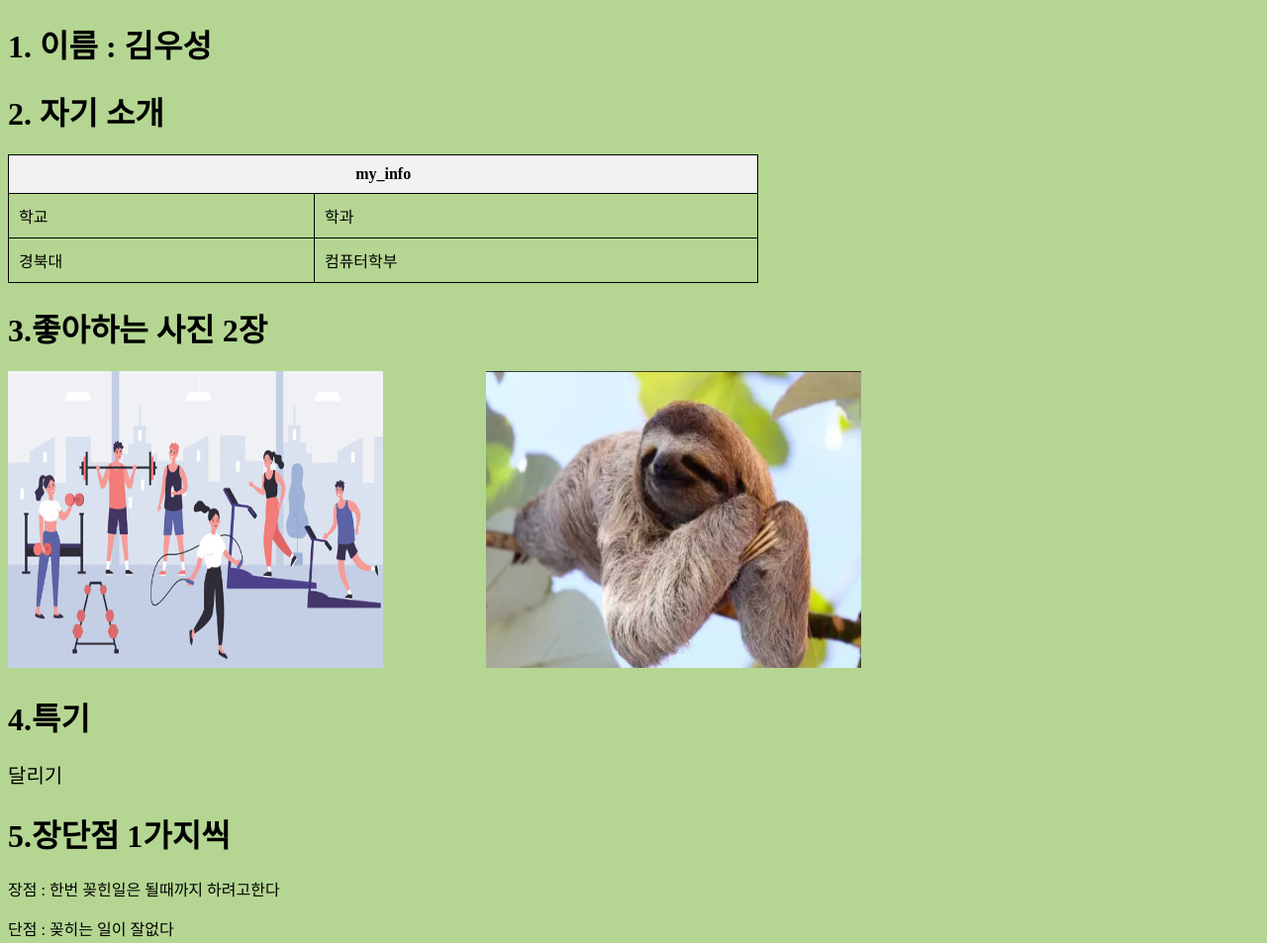
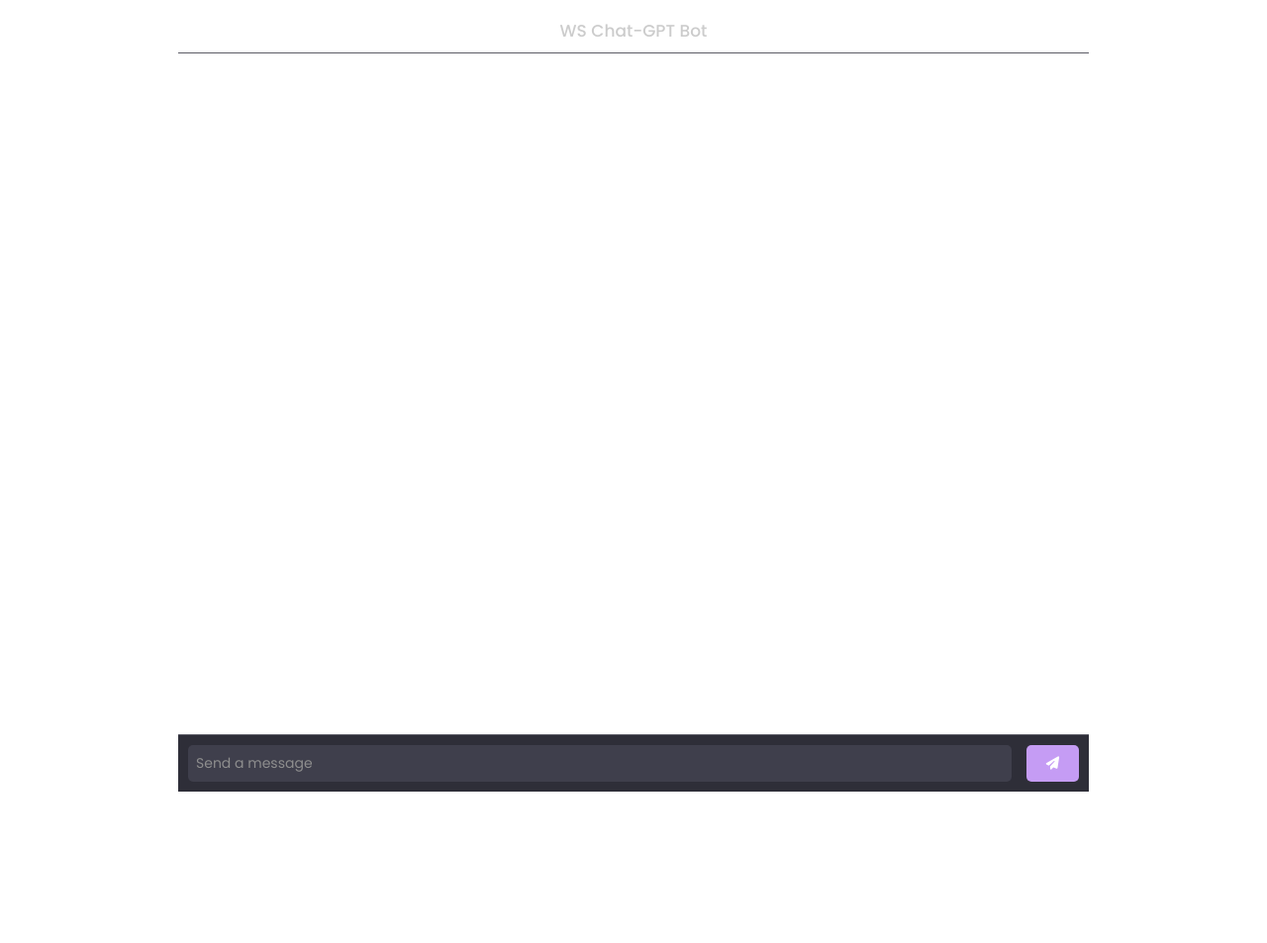
Before and after one commit to KimW00Sung/Woosung.github.io, a plain HTML site: page index.html in a window 1280 px wide. Shown: the whole page at 99% size. After the commit the page ends 816 px from the top, so only its background shows below. Drawn offline with Linux system fonts and the light colour scheme; a web font is replaced by a local one.

Commit message:
Add files via upload

```diff
--- a/index.html
+++ b/index.html
@@ -3,50 +3,31 @@
 <head>
     <meta charset="UTF-8">
     <meta name="viewport" content="width=device-width, initial-scale=1.0">
-    <title>자기소개 페이지</title>
-    <link rel="stylesheet" type="text/css" href="style.css">
+    <title>Woosung Chat-GPT Bot</title>
+    <link rel="stylesheet" href="./style.css">
 </head>
 <body>
-    <div id="name">
-        <h1>1. 이름 : 김우성</h1>
+    <div class="container">
+        <div class="header">
+            <h3>WS Chat-GPT Bot</h3>
+        </div>
+        <div class="info">
+            <a href="https://kimw00sung.github.io/haedal_front/" target="_blank">Woosung page</a>
+            <div class="chat-container">
+                <div id="chat-log">
+
+                </div>
+            </div>
+        </div>
+        <div class="input-container">
+            <input type="text" id="user-input" placeholder="Send a message">
+            <button id="send-button">
+                <i class="fa-solid fa-paper-plane" id="button-icon"></i>
+            </button>
+        </div>
     </div>
-
-    <div id="my_info">
-        <h1>2. 자기 소개</h1>
-        <table id="tab">
-            <thead>
-                <tr>
-                    <th colspan="2">my_info</th>
-                </tr>
-            </thead>
-            <tbody>
-                <tr>
-                    <td>학교</td>
-                    <td>학과</td>
-                </tr>
-                <tr>
-                    <td>경북대</td>
-                    <td>컴퓨터학부</td>
-                </tr>
-            </tbody>
-        </table>
-    </div>
-
-    <div id="imgs">
-        <h1>3.좋아하는 사진 2장</h1>
-        <img id ="exe" src="./exercise.jpg">
-        <img id="stop" src="./asd.jpg">
-    </div>
-
-    <div>
-        <h1 class="forte">4.특기</h1>
-        <p style="font-size:20px;">달리기</p>
-    </div>
-
-    <div>
-        <h1>5.장단점 1가지씩</h1>
-        <p>장점 : 한번 꽂힌일은 될때까지 하려고한다</p>
-        <p>단점 : 꽂히는 일이 잘없다</p>
-    </div>
+    <script src="https://kit.fontawesome.com/e3b0fac2cc.js"
+    crossorigin="anonymous"></script>
+    <script src="./index.js"></script>
 </body>
 </html>
--- a/style.css
+++ b/style.css
@@ -1,22 +1,86 @@
-html{
-    background-color:rgb(181,214,146);
-}
-#exe,#stop{
-    height:300px;
-    width:30%;
-    margin-right:100px;
-}
-#tab {
-    border-collapse: collapse;
-    width: 60%; /* Adjust the width as needed */
-    margin: 0; /* Center the table on the page */
+@import url('https://fonts.googleapis.com/css2?family=Black+Han+Sans&family=Gaegu:wght@700&family=Poppins:wght@300;400;500;600;700&display=swap');
+*{
+    font-family: 'Poppins', sans-serif;
+    /* background-color: gray; */
 }
 
-#tab th, #tab td {
-    border: 1px solid black; /* Add a 1px black border to table cells */
-    padding: 10px; /* Add padding for better spacing */
+.container{
+    max-width: 920px;
+    height:100vh;
+    display:flex;
+    flex-direction: column;
+    justify-content: space-between;
+    margin:0 auto;
 }
 
-#tab th {
-    background-color: #f2f2f2; /* Add a light background color to table headers */
+.header{
+    display: flex;
+    align-items: center;
+    justify-content: center;
+    color:#cccccc;
+    border-bottom:1px solid #5c5c66;
+    height:45px;
 }
+.header h3{
+    font-size:17px;
+    font-weight:500;
+}
+
+.info{
+    display: flex;
+    align-items: center;
+    justify-content: center;
+    flex:20;
+}
+.info a{
+    color:#ffffff;
+    text-decoration: none;
+    font-size:25px;
+    font-weight:bold;
+    transition:all 0.3s ease;
+}
+.info a:hover{
+    color:#C59CF4;
+}
+
+.input-container{
+    background-color: #2e2e38;
+    padding:10px;
+    display:flex;
+    justify-content: space-between;
+    border-top:1px solid #5c5c66;
+    position:sticky;
+    bottom:0;
+}
+#user-input{
+    background-color: #3f3f4c;
+    color:#ffffff;
+    border:none;
+    outline:none;
+    padding:8px;
+    flex:9;
+    font-size:14px;
+    font-weight:400;
+    border-radius:5px;
+}
+#user-input::placeholder{
+    color:#8e8e8e;
+    font-weight: 400;
+}
+
+#send-button{
+    display:flex;
+    align-items: center;
+    justify-content: center;
+    padding:8px 20px;
+    border:none;
+    border-radius:5px;
+    background-color: #C59CF4;
+    color:#ffffff;
+    cursor:pointer;
+    margin-left:15px;
+    transform: all 0.3s ease;
+}
+#send-button:hover{
+    background-color: #9f75cf;
+}
```
